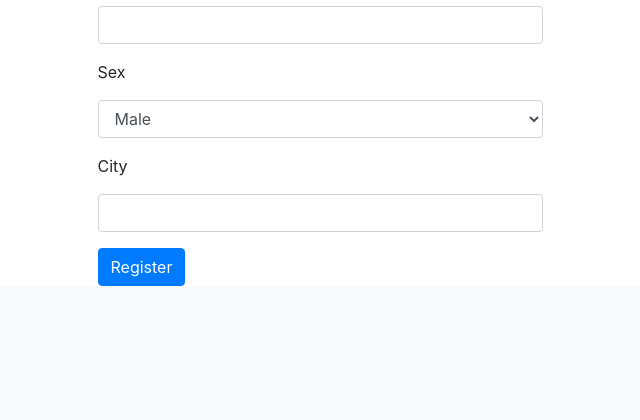
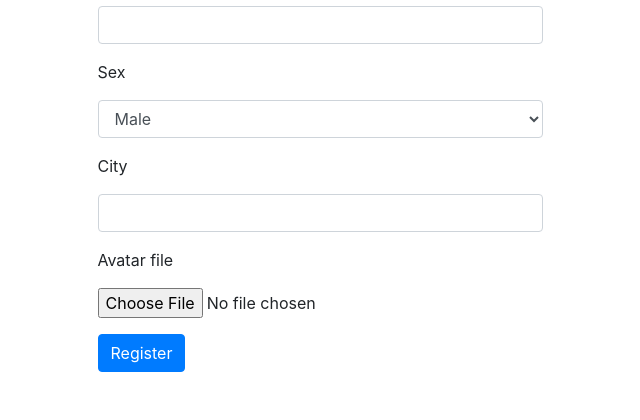
Before and after one commit to jokly/Social-Network, a Flask app: page /register in a window 1280 px wide. Shown: the part 702-1122 px from the top of the page, without its empty margins (320-960 px from the left). Before the commit the page ends 988 px from the top, so only its background shows below. Run offline with Flask 2, Linux system fonts and the light colour scheme; some libraries are stand-ins or nearby versions.

Commit message:
Added avatar input to registration form

```diff
--- a/app/forms.py
+++ b/app/forms.py
@@ -1,5 +1,6 @@
 from flask_wtf import FlaskForm
-from wtforms import StringField, PasswordField, SelectField, IntegerField, BooleanField, SubmitField
+from flask_wtf.file import FileAllowed
+from wtforms import StringField, PasswordField, SelectField, IntegerField, BooleanField, FileField, SubmitField
 from wtforms.validators import DataRequired, Email, EqualTo, ValidationError
 from app.models import User
 
@@ -20,6 +21,7 @@ class RegistrationForm(FlaskForm):
     age = IntegerField('Age', validators=[DataRequired()])
     sex = SelectField('Sex', validators=[DataRequired()], choices=[('male', 'Male'), ('female', 'Female')])
     city = StringField('City', validators=[DataRequired()])
+    avatar = FileField('Avatar file', validators=[FileAllowed(['jpg', 'png'], 'Images only')])
     submit = SubmitField('Register')
 
     def validate_login(self, login):
--- a/app/routes.py
+++ b/app/routes.py
@@ -1,6 +1,8 @@
-from flask import render_template, flash, redirect, url_for, request
-from flask_login import current_user, login_user, logout_user
+import os
+from flask import render_template, flash, redirect, url_for, request, send_from_directory
+from flask_login import current_user, login_user, logout_user, login_required
 from werkzeug.urls import url_parse
+from werkzeug.utils import secure_filename
 from app import app, db
 from app.forms import LoginForm, RegistrationForm
 from app.models import User
@@ -54,7 +56,27 @@ def register():
         user.set_password(form.password.data)
         db.session.add(user)
         db.session.commit()
+
+        if form.avatar.data:
+            avatar = request.files['avatar']
+            file_name = secure_filename(form.login.data)
+            file_ext = avatar.filename.split('.')[-1]
+            full_file_name = file_name + '.' + file_ext
+            img_path = os.path.join(app.config['UPLOAD_FOLDER'], 'avatars', full_file_name)
+            avatar.save(img_path)
+
         flash('Congratulations, you are now a registered user!')
         return redirect(url_for('login'))
 
     return render_template('register.html', title='Register', form=form)
+
+@app.route('/uploads/<path:file_path>')
+def uploaded_file(file_path):
+    return send_from_directory(app.config['UPLOAD_FOLDER'], file_path)
+
+@app.route('/user/<login>')
+@login_required
+def user(login):
+    user = User.query.filter_by(login=login).first_or_404()
+
+    return render_template('user.html', user=user)
--- a/app/templates/base.html
+++ b/app/templates/base.html
@@ -8,7 +8,7 @@
     <link rel="stylesheet" href="https://stackpath.bootstrapcdn.com/bootstrap/4.1.0/css/bootstrap.min.css" integrity="sha384-9gVQ4dYFwwWSjIDZnLEWnxCjeSWFphJiwGPXr1jddIhOegiu1FwO5qRGvFXOdJZ4" crossorigin="anonymous">
 </head>
 <body>
-    {% include 'header.html' %}
+    {% include '_header.html' %}
 
     {% block content %} {% endblock %}
 
--- a/app/templates/register.html
+++ b/app/templates/register.html
@@ -1,7 +1,7 @@
 {% extends 'base.html' %}
 
 {% block content %}
-<div class="container mt-5">
+<div class="container mt-5 mb-5">
     <div class="row justify-content-center">
         {% with messages = get_flashed_messages() %}
         {% if messages %}
@@ -17,7 +17,7 @@
         {% endwith %}
     </div>
     <div class="row justify-content-center">
-        <form class="col-5" action="" method="post">
+        <form class="col-5" action="" method="post" enctype="multipart/form-data">
             {{ form.hidden_tag() }}
             <div class="form-group">
                 <label for="login">{{ form.login.label }}</label>
@@ -100,7 +100,15 @@
                     {% endfor %}
                 </small>
             </div>
-
+            <div class="form-group">
+                <label for="avatar">{{ form.avatar.label }}</label>
+                {{ form.avatar(class='form-control-file', **{'aria-describedby':'avatar_errors'}) }}
+                <small id="avatar_errors" class="form-text text-danger">
+                    {% for error in form.avatar.errors %}
+                        {{ error }}<br>
+                    {% endfor %}
+                </small>
+            </div>
             {{ form.submit(class='btn btn-primary') }}
         </form>
     </div>
--- /dev/null
+++ b/app/templates/user.html
@@ -0,0 +1,5 @@
+{% extends 'base.html' %}
+
+{% block content %}
+
+{% endblock %}
--- a/config.py
+++ b/config.py
@@ -1,4 +1,5 @@
 import os
+from os.path import join, dirname, realpath
 
 class Config(object):
     SECRET_KEY = 'test-secret-key'
@@ -9,3 +10,4 @@ class Config(object):
     SQLALCHEMY_DATABASE_URI = 'postgresql+psycopg2://{user}:{pw}@{url}/{db}'.format(
         user=POSTGRES_USER,pw=POSTGRES_PW,url=POSTGRES_URL,db=POSTGRES_DB)
     SQLALCHEMY_TRACK_MODIFICATIONS = False
+    UPLOAD_FOLDER = join(dirname(realpath(__file__)), 'app', 'uploads')
```
Also changed, not shown: migrations/versions/91b3fd18dda1_.py (added, +28 -0 lines), app/templates/_header.html (renamed from app/templates/header.html), app/uploads/avatars/test.jpg (added).
